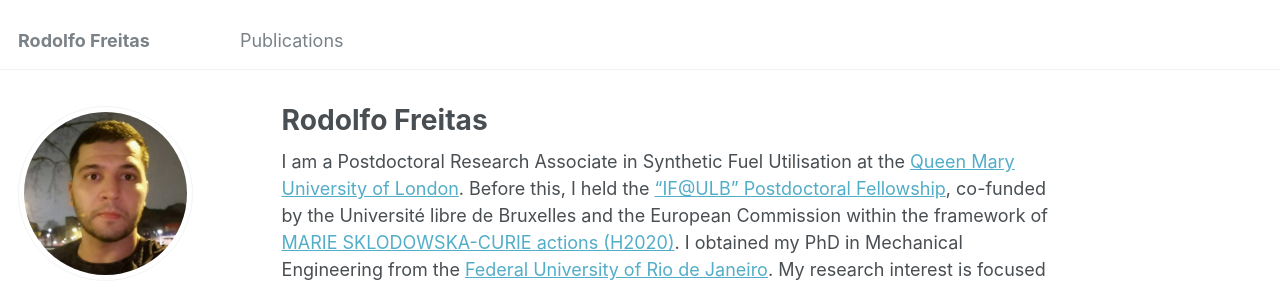
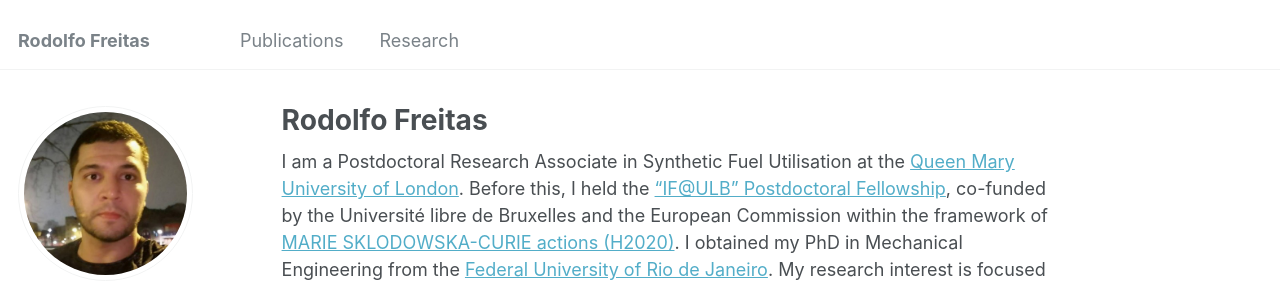
Before and after one commit to RodolfosmFreitas/RodolfosmFreitas.github.io, a Jekyll site: the page built from _pages/about.md, in a window 1280 px wide. Shown: the top 282 px of the page. Built offline with Jekyll 4.4.1, drawn with Linux system fonts in a browser that asks for light colours; some web fonts are replaced.

Commit message:
Update navigation.yml

```diff
--- a/_data/navigation.yml
+++ b/_data/navigation.yml
@@ -3,8 +3,8 @@ main:
   - title: "Publications"
     url: /publications/
 
-#  - title: "Talks"
-#    url: /talks/
+  - title: "Research"
+#    url: /research/
 
  # - title: "Teaching"
  #   url: /teaching/
```
